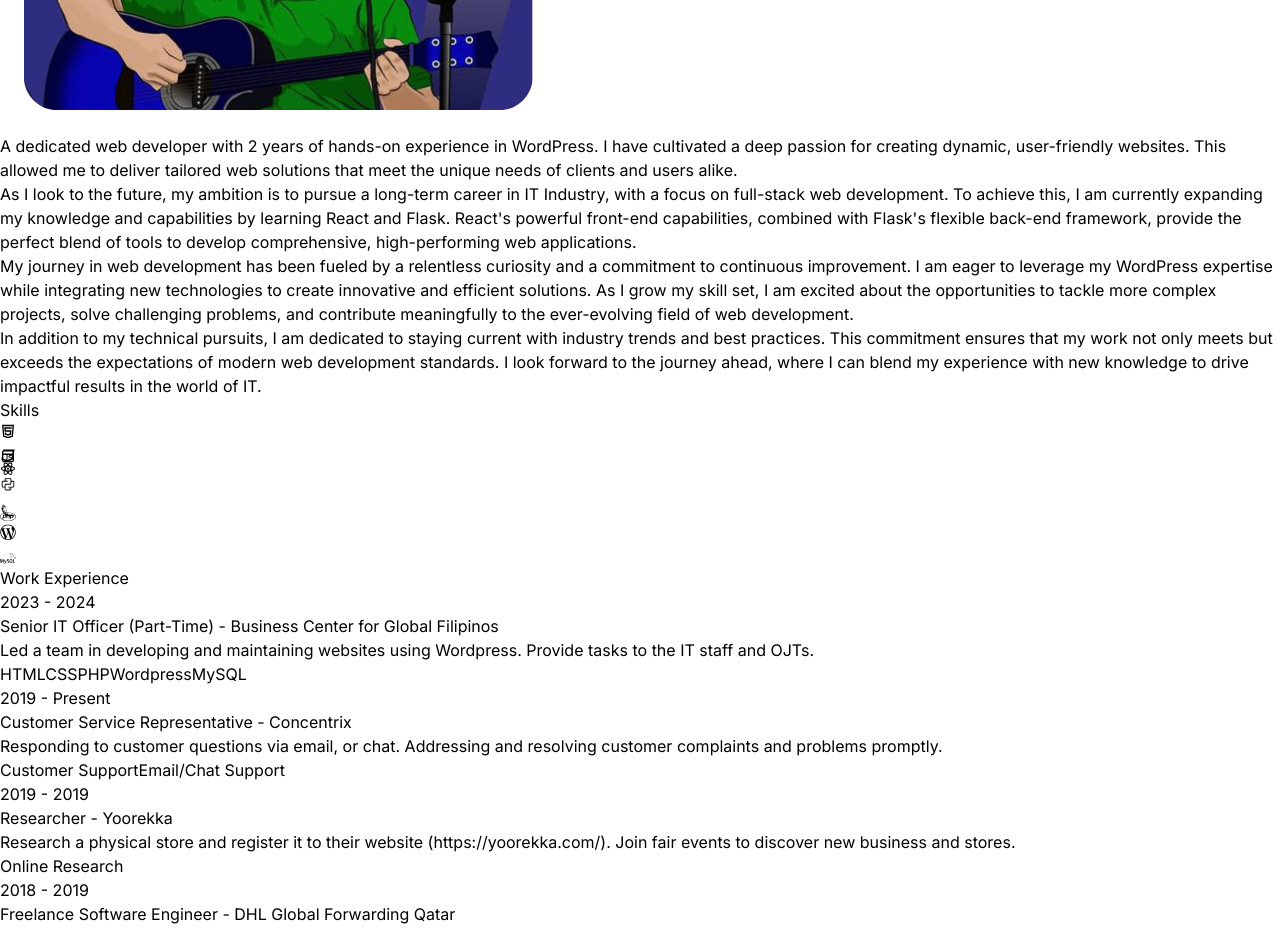
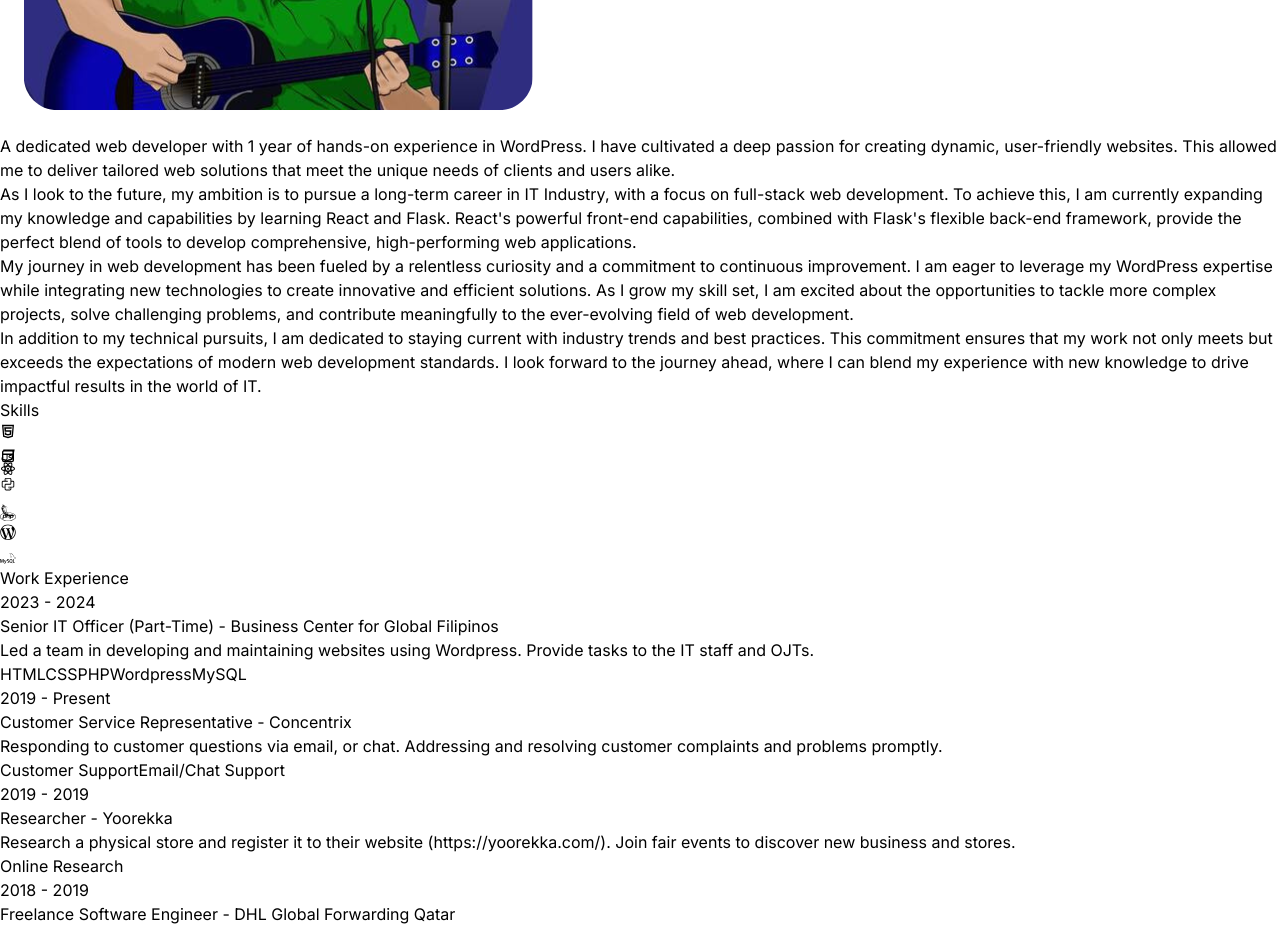
Before and after one commit to jedsalanguit/jed-salanguit-portfolio, a React (Vite) app: page / in a window 1280 px wide. Shown: the part 1260-2190 px from the top of the page. Built offline with nearby package versions, Linux system fonts and the light colour scheme.

Commit message:
experience 2 update

```diff
--- a/src/constants/index.js
+++ b/src/constants/index.js
@@ -4,7 +4,7 @@
 
 export const HERO_CONTENT = `A passionate web developer with 1 year of experience in WordPress, specializing in creating dynamic and user-friendly websites. Driven by a desire to expand my skills, I am currently pursuing a goal to become a full-stack web developer, focusing on React for the front-end and Flask for the back-end. I am committed to continuous learning and excited to bring innovative solutions to web development projects.`;
 
-export const ABOUT_TEXT = `A dedicated web developer with 2 years of hands-on experience in WordPress. I have cultivated a deep passion for creating dynamic, user-friendly websites. This allowed me to deliver tailored web solutions that meet the unique needs of clients and users alike.`;
+export const ABOUT_TEXT = `A dedicated web developer with 1 year of hands-on experience in WordPress. I have cultivated a deep passion for creating dynamic, user-friendly websites. This allowed me to deliver tailored web solutions that meet the unique needs of clients and users alike.`;
 export const ABOUT_TEXT2 = `As I look to the future, my ambition is to pursue a long-term career in IT Industry, with a focus on full-stack web development. To achieve this, I am currently expanding my knowledge and capabilities by learning React and Flask. React's powerful front-end capabilities, combined with Flask's flexible back-end framework, provide the perfect blend of tools to develop comprehensive, high-performing web applications.
 `;
 export const ABOUT_TEXT3 = `My journey in web development has been fueled by a relentless curiosity and a commitment to continuous improvement. I am eager to leverage my WordPress expertise while integrating new technologies to create innovative and efficient solutions. As I grow my skill set, I am excited about the opportunities to tackle more complex projects, solve challenging problems, and contribute meaningfully to the ever-evolving field of web development.`;
```
